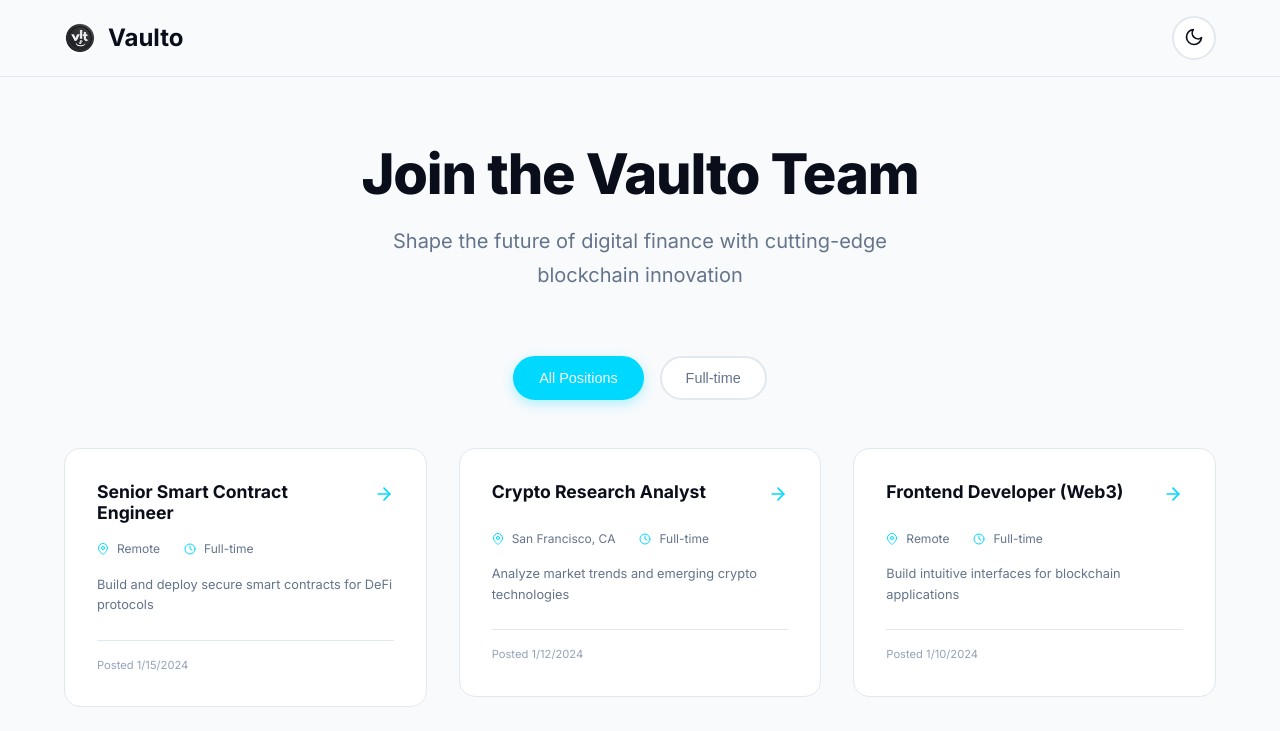
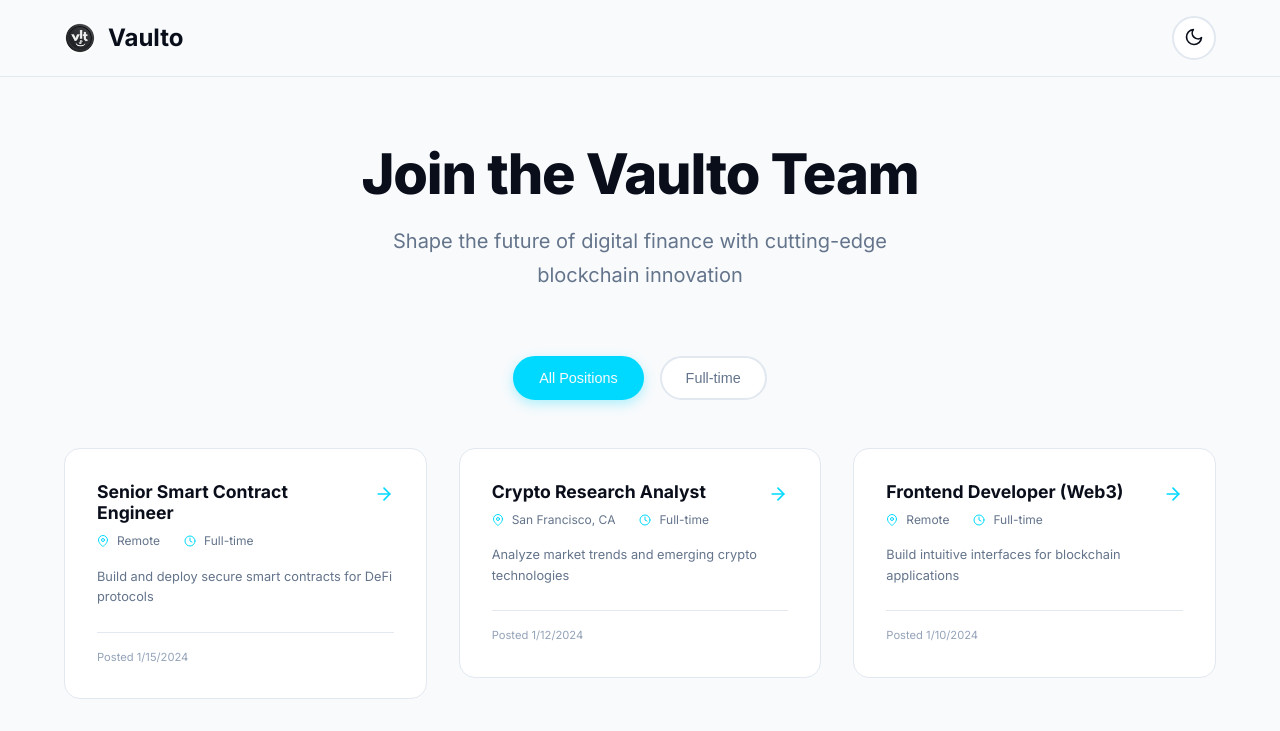
Before and after one commit to charlie-818/vaulto-careers, a React (Vite) app: page / in a window 1280 px wide. Shown: the top 731 px of the page. Built offline with nearby package versions, Linux system fonts and the light colour scheme.

Commit message:
Move job location and type info underneath job title in job cards

```diff
--- a/src/components/JobCard.jsx
+++ b/src/components/JobCard.jsx
@@ -16,7 +16,19 @@ const JobCard = ({ job, onClick }) => {
       transition={{ duration: 0.3 }}
     >
       <div className="job-card-header">
-        <h3 className="job-title">{job.title}</h3>
+        <div className="job-header-content">
+          <h3 className="job-title">{job.title}</h3>
+          <div className="job-meta">
+            <div className="job-location">
+              <FiMapPin />
+              <span>{job.location}</span>
+            </div>
+            <div className="job-type">
+              <FiClock />
+              <span>{job.type}</span>
+            </div>
+          </div>
+        </div>
         <motion.div
           className="job-arrow"
           whileHover={{ x: 4 }}
@@ -24,17 +36,6 @@ const JobCard = ({ job, onClick }) => {
         >
           <FiArrowRight />
         </motion.div>
-      </div>
-
-      <div className="job-meta">
-        <div className="job-location">
-          <FiMapPin />
-          <span>{job.location}</span>
-        </div>
-        <div className="job-type">
-          <FiClock />
-          <span>{job.type}</span>
-        </div>
       </div>
 
       <p className="job-summary">{job.summary}</p>
--- a/src/styles/globals.css
+++ b/src/styles/globals.css
@@ -424,6 +424,10 @@ p {
   margin-bottom: 1rem;
 }
 
+.job-header-content {
+  flex: 1;
+}
+
 .job-title {
   font-size: 1.1rem;
   font-weight: 700;
@@ -441,7 +445,7 @@ p {
 .job-meta {
   display: flex;
   gap: 1.5rem;
-  margin-bottom: 1rem;
+  margin-top: 0.5rem;
   flex-wrap: wrap;
 }
 
```
